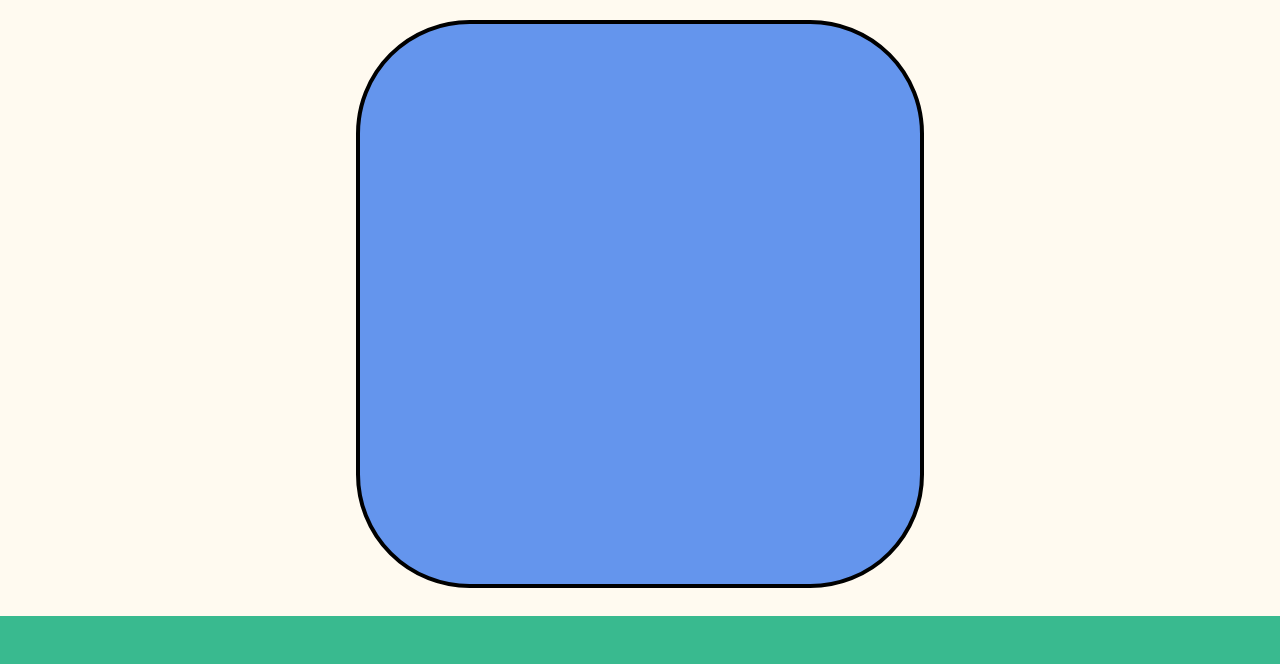
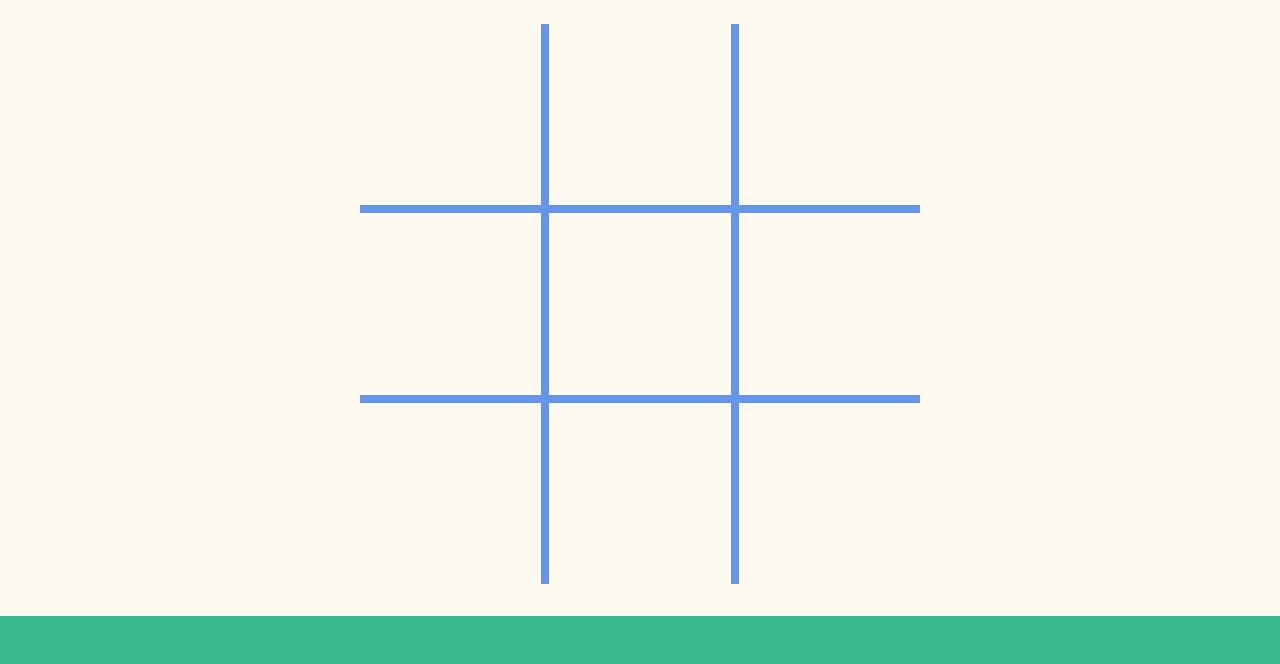
Before and after one commit to sebidelamata/ticTacToe, a plain HTML site: page index.html in a window 1280 px wide. Shown: the part 136-800 px from the top of the page. Drawn offline with Linux system fonts and the light colour scheme.

Commit message:
added grid and hover fade color

```diff
--- a/script.js
+++ b/script.js
@@ -479,6 +479,56 @@ const createBoard = () => {
     let gameContainer = document.createElement('div');
     gameContainer.setAttribute('id', 'game-container');
 
+    let boardRowOne = document.createElement('div');
+    boardRowOne.setAttribute('id', 'row-one');
+    let boardRowOneColOne = document.createElement('div');
+    boardRowOneColOne.setAttribute('id', 'row-one-col-one');
+    boardRowOneColOne.setAttribute('class', 'game-square');
+    let boardRowOneColTwo = document.createElement('div');
+    boardRowOneColTwo.setAttribute('id', 'row-one-col-two');
+    boardRowOneColTwo.setAttribute('class', 'game-square');
+    let boardRowOneColThree = document.createElement('div');
+    boardRowOneColThree.setAttribute('id', 'row-one-col-three');
+    boardRowOneColThree.setAttribute('class', 'game-square');
+    boardRowOne.appendChild(boardRowOneColOne);
+    boardRowOne.appendChild(boardRowOneColTwo);
+    boardRowOne.appendChild(boardRowOneColThree);
+
+    let boardRowTwo = document.createElement('div');
+    boardRowTwo.setAttribute('id', 'row-two');
+    let boardRowTwoColOne = document.createElement('div');
+    boardRowTwoColOne.setAttribute('id', 'row-two-col-one');
+    boardRowTwoColOne.setAttribute('class', 'game-square');
+    let boardRowTwoColTwo = document.createElement('div');
+    boardRowTwoColTwo.setAttribute('id', 'row-two-col-two');
+    boardRowTwoColTwo.setAttribute('class', 'game-square');
+    let boardRowTwoColThree = document.createElement('div');
+    boardRowTwoColThree.setAttribute('id', 'row-two-col-three');
+    boardRowTwoColThree.setAttribute('class', 'game-square');
+    boardRowTwo.appendChild(boardRowTwoColOne);
+    boardRowTwo.appendChild(boardRowTwoColTwo);
+    boardRowTwo.appendChild(boardRowTwoColThree);
+
+
+    let boardRowThree = document.createElement('div');
+    boardRowThree.setAttribute('id', 'row-three');
+    let boardRowThreeColOne = document.createElement('div');
+    boardRowThreeColOne.setAttribute('id', 'row-three-col-one');
+    boardRowThreeColOne.setAttribute('class', 'game-square');
+    let boardRowThreeColTwo = document.createElement('div');
+    boardRowThreeColTwo.setAttribute('id', 'row-three-col-two');
+    boardRowThreeColTwo.setAttribute('class', 'game-square');
+    let boardRowThreeColThree = document.createElement('div');
+    boardRowThreeColThree.setAttribute('id', 'row-three-col-three');
+    boardRowThreeColThree.setAttribute('class', 'game-square');
+    boardRowThree.appendChild(boardRowThreeColOne);
+    boardRowThree.appendChild(boardRowThreeColTwo);
+    boardRowThree.appendChild(boardRowThreeColThree);
+
+    gameContainer.appendChild(boardRowOne);
+    gameContainer.appendChild(boardRowTwo);
+    gameContainer.appendChild(boardRowThree);
+
     bodyDiv.appendChild(gameContainer);
 }
 
--- a/style.css
+++ b/style.css
@@ -1,6 +1,7 @@
 *{
     margin: 0;
     padding: 0;
+    font-family:'Trebuchet MS', 'Lucida Sans Unicode', 'Lucida Grande', 'Lucida Sans', Arial, sans-serif;
 }
 
 body{
@@ -40,10 +41,28 @@ body{
 
 #game-container{
     display: grid;
+    grid-template: 1fr 1fr 1fr / 1fr;
     background-color: cornflowerblue;
-    border-style: solid;
     height: 70vh;
     width: 70vh;
-    border-width: 4px;
-    border-radius: 20%;
+    gap: 8px;
 }
+
+#row-one,
+#row-two,
+#row-three{
+    display: grid;
+    grid-template: 1fr / 1fr 1fr 1fr;
+    gap: 8px;
+}
+
+.game-square{
+    background-color: floralwhite;;
+}
+
+.game-square:hover{
+    background-color: rgb(57, 186, 143);
+    -webkit-transition: background-color 1000ms linear;
+    -ms-transition: background-color 1000ms linear;
+    transition: background-color 1000ms linear;
+}
```
